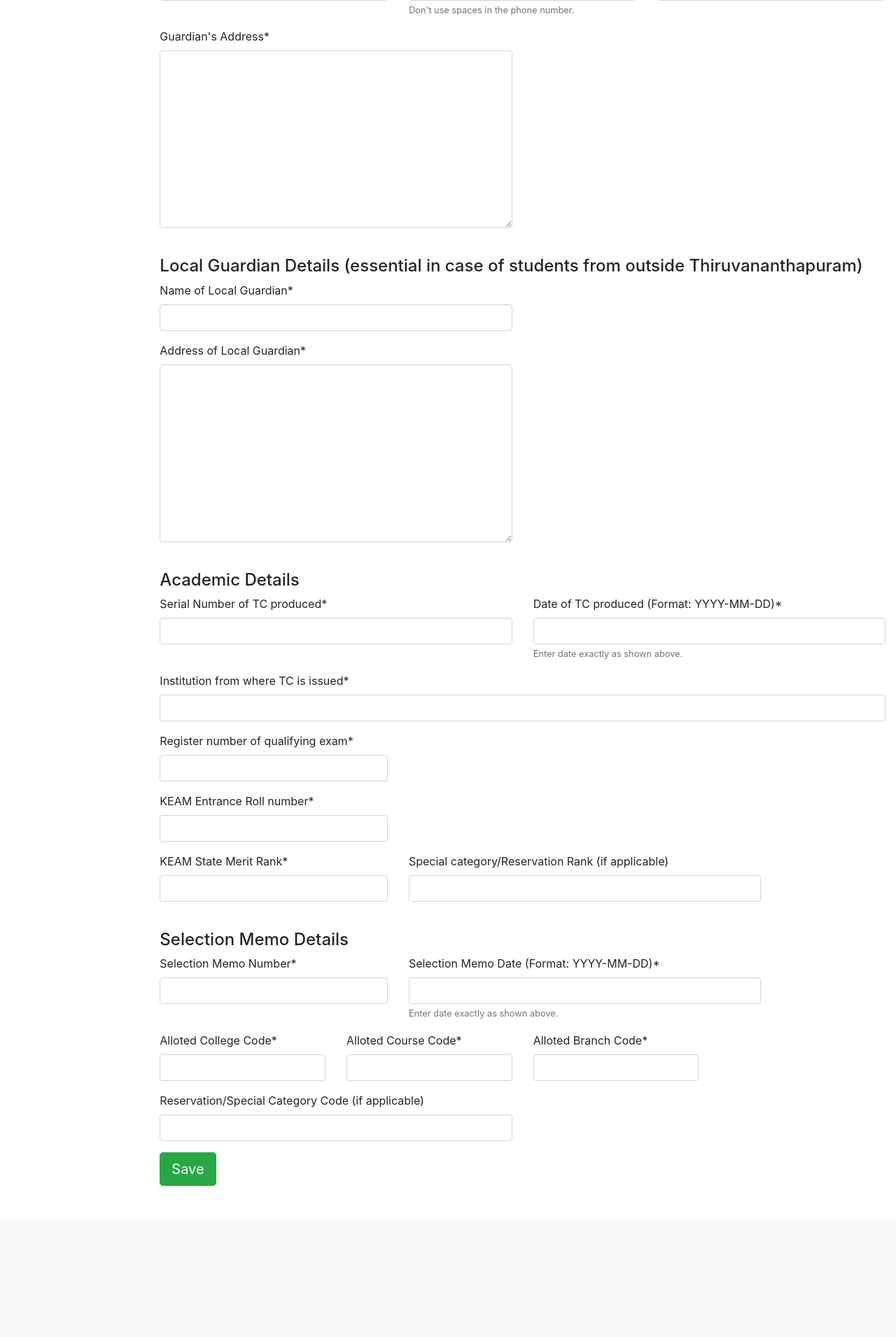
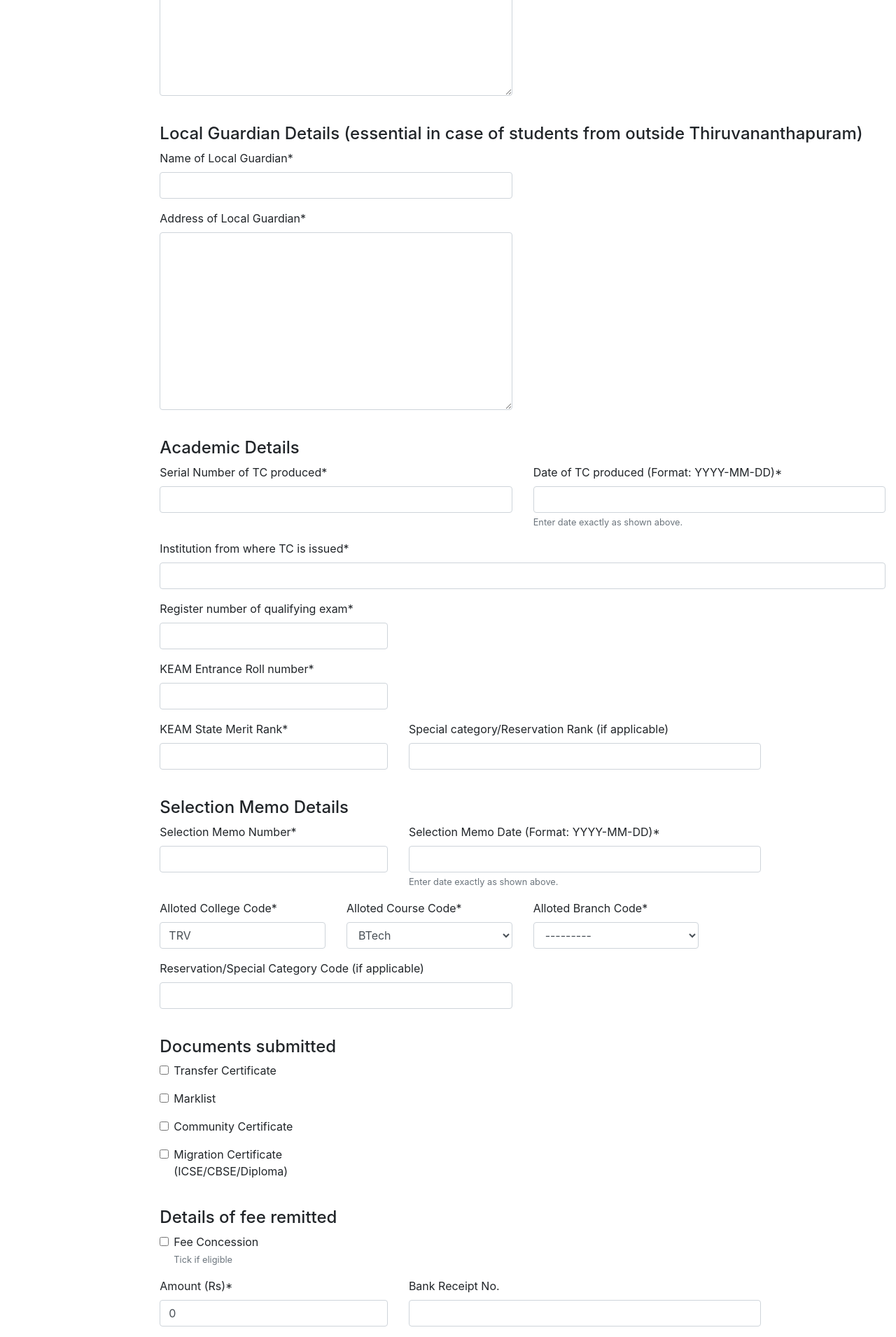
Before and after one commit to ashwintitus14/register, a Django app: page /studreg/new/ in a window 1280 px wide. Shown: the part 1619-3530 px from the top of the page at 70% size. Before the commit the page ends 3314 px from the top, so only its background shows below. Run offline with Django 3.2, Linux system fonts and the light colour scheme; some libraries are stand-ins or nearby versions.

Commit message:
added new fields to form

```diff
--- a/register/studreg/models.py
+++ b/register/studreg/models.py
@@ -30,10 +30,16 @@ class Student(models.Model):
 
     date_of_birth = models.DateField('Date of Birth (Format: YYYY-MM-DD)', help_text="Enter date exactly as shown above.")
 
-    concession = models.TextField('Nature of Eligibility for fee concession (if applicable)', blank=True, null=True)
+    CONCESSION_CHOICES = (
+        ('No eligibility', 'No eligibility'),
+        ('SC', 'SC'),
+        ('ST', 'ST'),
+        ('OEC', 'OEC'),
+    )
+    concession = models.CharField('Nature of Eligibility for fee concession', max_length=20, choices=CONCESSION_CHOICES, default='No eligibility')
 
     nationality = models.CharField('Nationality', max_length=20, default='Indian')
-    state = models.CharField('State', max_length=30)
+    state = models.CharField('State', max_length=30, default='Kerala')
     district = models.CharField('District', max_length=50)
 
     GUARDIAN_CHOICES = (
@@ -76,10 +82,33 @@ class Student(models.Model):
 
     selection_memo_number = models.CharField('Selection Memo Number', max_length=20) #Check sample
     selection_memo_date = models.DateField('Selection Memo Date (Format: YYYY-MM-DD)', help_text="Enter date exactly as shown above.")
-    alloted_college_code = models.CharField('Alloted College Code', max_length=10)
-    alloted_course_code = models.CharField('Alloted Course Code', max_length=10)
-    alloted_branch_code = models.CharField('Alloted Branch Code', max_length=10)
+    alloted_college_code = models.CharField('Alloted College Code', max_length=10, default='TRV')
+    COURSE_CHOICES = (
+        ('BTech', 'BTech'),
+        ('MTech', 'MTech'),
+        ('PhD', 'PhD'),
+    )
+    alloted_course_code = models.CharField('Alloted Course Code', max_length=10, choices=COURSE_CHOICES, default='BTech')
+    BRANCH_CHOICES = (
+        ('CE', 'CE'),
+        ('ECE', 'ECE'),
+        ('EEE', 'EEE'),
+        ('IT', 'IT'),
+        ('ME', 'ME'),
+    )
+    alloted_branch_code = models.CharField('Alloted Branch Code', max_length=10, choices=BRANCH_CHOICES)
     reservation_code = models.CharField('Reservation/Special Category Code (if applicable)', max_length=10, blank=True, null=True)
+
+    # Documents submitted
+    tc_submitted = models.BooleanField('Transfer Certificate', default=False)
+    marklist_submitted = models.BooleanField('Marklist', default=False)
+    community_submitted = models.BooleanField('Community Certificate', default=False)
+    migration_submitted = models.BooleanField('Migration Certificate (ICSE/CBSE/Diploma)', default=False)
+
+    # Fee details
+    fee_concession = models.BooleanField('Fee Concession', default=False, help_text="Tick if eligible")
+    amount = models.CharField('Amount (Rs)', max_length=20, default=0)
+    bank_receipt_no = models.CharField('Bank Receipt No.', max_length=50, null=True, blank=True)
 
     def __str__(self):
         """String represeting the Student object."""
--- a/register/studreg/templates/new.html
+++ b/register/studreg/templates/new.html
@@ -5,6 +5,7 @@
 {% block content %}
     <br>
     <h2>Register a new student</h2>
+    <h6>Fields with a '*' are required fields.</h6>
     <br>
 
     <form method="POST"> {% csrf_token %}
@@ -173,6 +174,46 @@
                 {{ form.reservation_code|as_crispy_field }}
             </div>
         </div>
+
+        <br>
+        <h4>Documents submitted</h4>
+        <div class="row">
+            <div class="col-4">
+                {{ form.tc_submitted|as_crispy_field }}
+            </div>
+        </div>
+        <div class="row">
+                <div class="col-4">
+                    {{ form.marklist_submitted|as_crispy_field }}
+                </div>
+            </div>
+        <div class="row">
+            <div class="col-4">
+                {{ form.community_submitted|as_crispy_field }}
+            </div>
+        </div>
+        <div class="row">
+            <div class="col-4">
+                {{ form.migration_submitted|as_crispy_field }}
+            </div>
+        </div>
+
+        <br>
+        <h4>Details of fee remitted</h4>
+        <div class="row">
+            <div class="col-4">
+                {{ form.fee_concession|as_crispy_field }}
+            </div>
+        </div>
+        <div class="row">
+            <div class="col-4">
+                {{ form.amount|as_crispy_field }}
+            </div>
+            <div class="col-6">
+                {{ form.bank_receipt_no|as_crispy_field}}
+            </div>
+        </div>
+
         <button type="submit" class="save btn btn-primary btn-lg btn-success">Save</button>
     </form>
     <br><br>
```
Also changed, not shown: register/studreg/migrations/0007_auto_20190707_0820.py (added).
